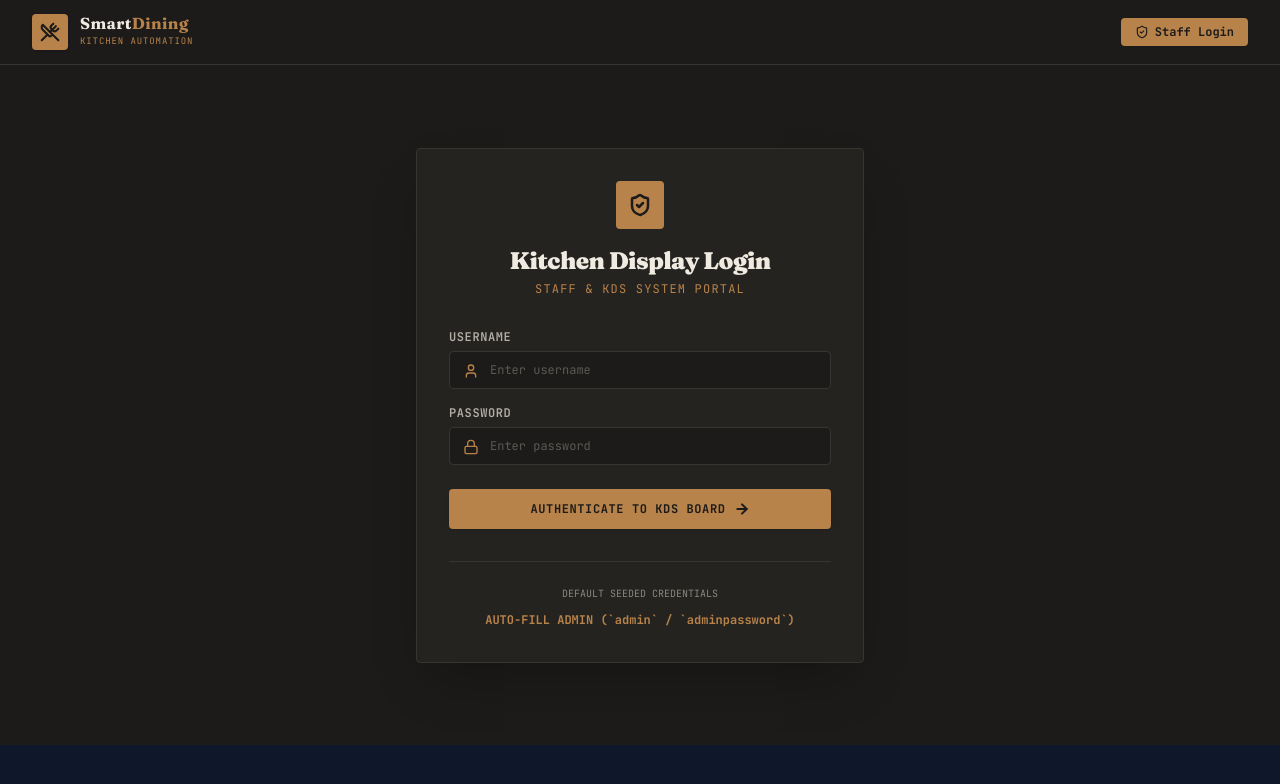
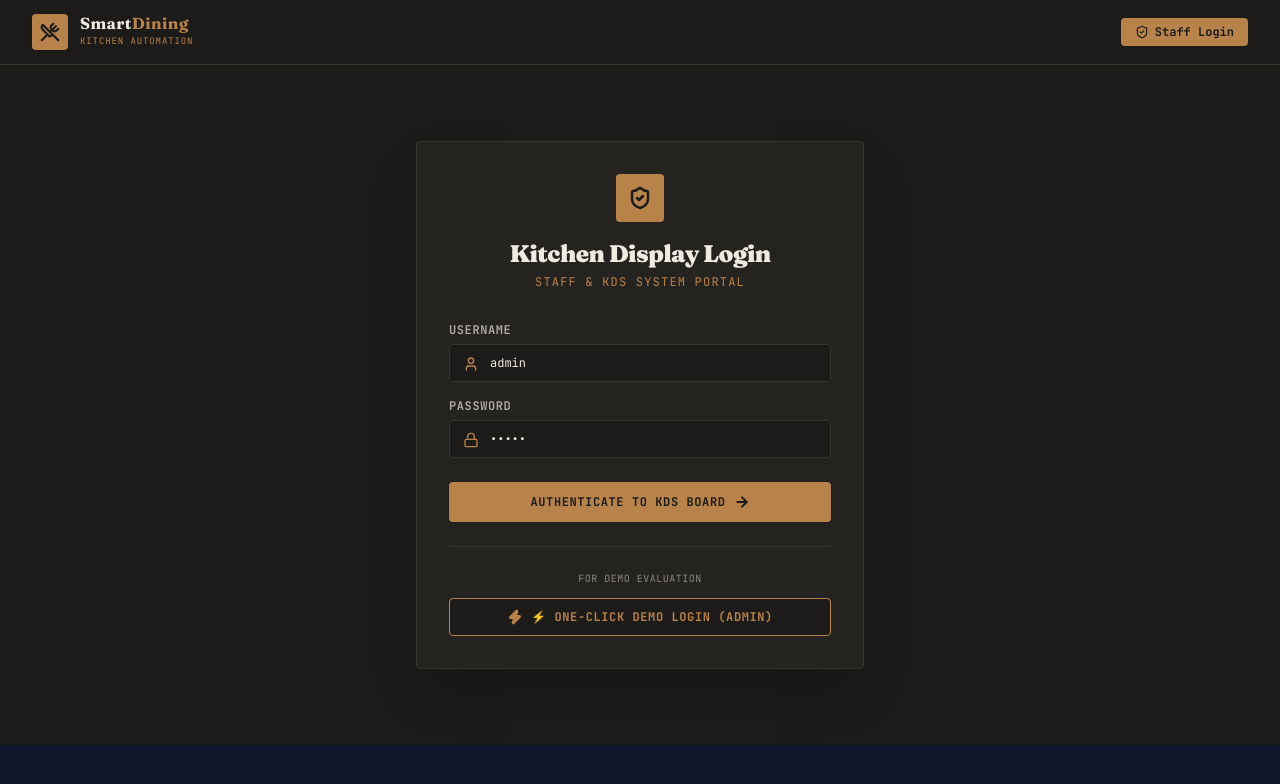
Before and after one commit to biswajitexe/Smart-Dining-Automation, a React (Vite) app in the folder frontend/: page /login in a window 1280 px wide. Shown: the top 784 px of the page. Built offline with nearby package versions, Linux system fonts and the light colour scheme; no server answers.

Commit message:
Add 1-Click Instant Demo Auto-Login button and default prefilled values in Login.jsx

```diff
--- a/frontend/package.json
+++ b/frontend/package.json
@@ -1,7 +1,7 @@
 {
   "name": "frontend",
   "private": true,
-  "version": "1.0.6",
+  "version": "1.0.7",
   "type": "module",
   "scripts": {
     "dev": "vite",
--- a/frontend/src/pages/Login.jsx
+++ b/frontend/src/pages/Login.jsx
@@ -1,27 +1,32 @@
 import React, { useState } from 'react';
 import { useNavigate } from 'react-router-dom';
-import { Lock, User, ShieldCheck, ArrowRight } from 'lucide-react';
+import { Lock, User, ShieldCheck, ArrowRight, Zap } from 'lucide-react';
 import { useAuth } from '../context/AuthContext';
 
 export const Login = () => {
-  const [username, setUsername] = useState('');
-  const [password, setPassword] = useState('');
+  const [username, setUsername] = useState('admin');
+  const [password, setPassword] = useState('admin');
   const { login, loading, error } = useAuth();
   const navigate = useNavigate();
 
   const handleSubmit = async (e) => {
-    e.preventDefault();
-    if (!username || !password) return;
+    if (e) e.preventDefault();
+    const userToTry = username || 'admin';
+    const passToTry = password || 'admin';
 
-    const success = await login(username, password);
+    const success = await login(userToTry, passToTry);
     if (success) {
       navigate('/admin/dashboard');
     }
   };
 
-  const handleDemoFill = () => {
+  const handleDemoInstantLogin = async () => {
     setUsername('admin');
-    setPassword('adminpassword');
+    setPassword('admin');
+    const success = await login('admin', 'admin');
+    if (success) {
+      navigate('/admin/dashboard');
+    }
   };
 
   return (
@@ -59,8 +64,7 @@ export const Login = () => {
                 type="text"
                 value={username}
                 onChange={(e) => setUsername(e.target.value)}
-                placeholder="Enter username"
-                required
+                placeholder="admin"
                 className="w-full bg-[#1C1B19] border border-[#383430] rounded-sm py-2.5 pl-10 pr-4 text-xs font-mono text-[#F0EBE1] placeholder-[#F0EBE1]/30 focus:outline-none focus:border-[#B8834A]"
               />
             </div>
@@ -76,8 +80,7 @@ export const Login = () => {
                 type="password"
                 value={password}
                 onChange={(e) => setPassword(e.target.value)}
-                placeholder="Enter password"
-                required
+                placeholder="admin"
                 className="w-full bg-[#1C1B19] border border-[#383430] rounded-sm py-2.5 pl-10 pr-4 text-xs font-mono text-[#F0EBE1] placeholder-[#F0EBE1]/30 focus:outline-none focus:border-[#B8834A]"
               />
             </div>
@@ -99,14 +102,19 @@ export const Login = () => {
           </button>
         </form>
 
-        {/* Demo Helper */}
-        <div className="mt-8 pt-6 border-t border-[#383430] text-center font-mono">
-          <p className="text-[10px] text-[#F0EBE1]/50 mb-2 uppercase">DEFAULT SEEDED CREDENTIALS</p>
+        {/* 1-Click Instant Demo Login */}
+        <div className="mt-6 pt-6 border-t border-[#383430] text-center font-mono">
+          <p className="text-[10px] text-[#F0EBE1]/50 mb-3 uppercase tracking-wider">
+            FOR DEMO EVALUATION
+          </p>
           <button
-            onClick={handleDemoFill}
-            className="text-xs text-[#B8834A] hover:underline font-bold"
+            type="button"
+            onClick={handleDemoInstantLogin}
+            disabled={loading}
+            className="w-full py-2.5 px-4 rounded-sm bg-[#1C1B19] hover:bg-[#383430] border border-[#B8834A] text-[#B8834A] font-mono font-bold text-xs uppercase tracking-wider transition-all flex items-center justify-center gap-2"
           >
-            AUTO-FILL ADMIN (`admin` / `adminpassword`)
+            <Zap className="w-4 h-4 text-[#B8834A] fill-[#B8834A]" />
+            ⚡ ONE-CLICK DEMO LOGIN (ADMIN)
           </button>
         </div>
 
```
